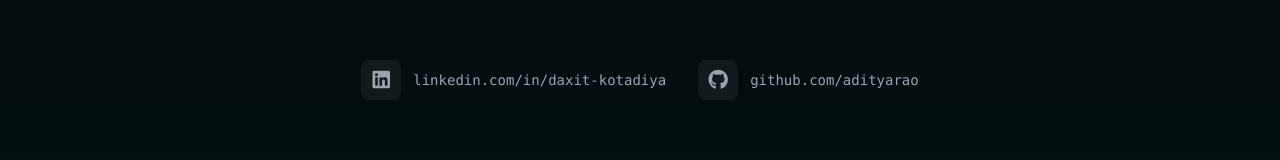
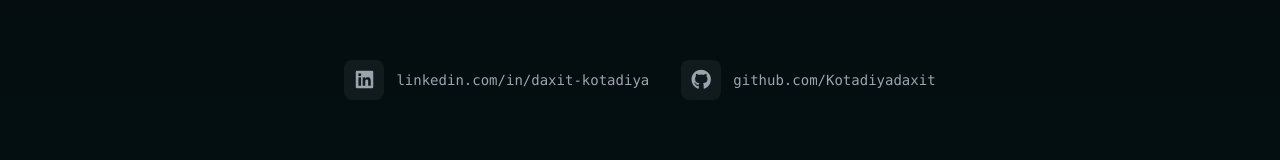
Before and after one commit to dkcyber80-sys/dk, a website: page index.html in a window 1280 px wide. Shown: the part 4936-5096 px from the top of the page. Drawn offline with nearby package versions, Linux system fonts and the light colour scheme; a script that the page names is missing.

Commit message:
index.html

```diff
--- a/index.html
+++ b/index.html
@@ -1349,7 +1349,7 @@ function closeResumeModal() {
                             group-hover:bg-white/10 transition-colors">
                         <i class="fa-brands fa-github text-xl group-hover:text-cyber"></i>
                     </div>
-                    <span class="font-mono text-sm">github.com/adityarao</span>
+                    <span class="font-mono text-sm">github.com/Kotadiyadaxit</span>
                 </a>
             </div>
 
```
